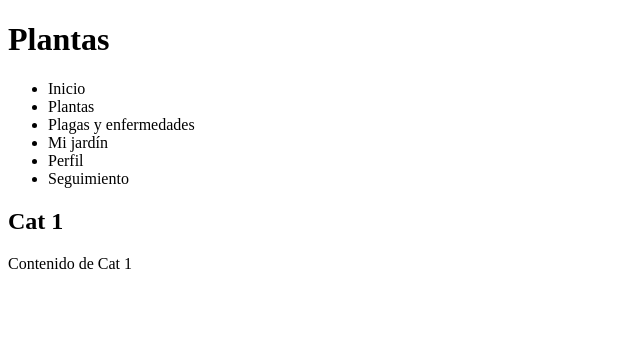
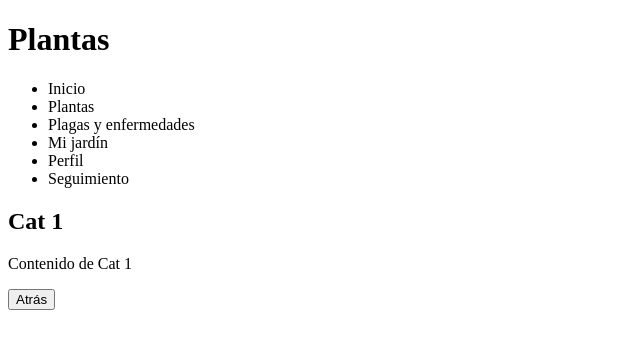
Before and after one commit to Alan-AC/PlantNook, a plain HTML site: page plants.html in a window 1280 px wide. Both pictures are taken after a click on the item "cat1". Shown: the whole page, without its empty margins (0-640 px from the left). Drawn offline with Linux system fonts and the light colour scheme.

Commit message:
Ocultar categorías

```diff
--- a/plants.html
+++ b/plants.html
@@ -31,26 +31,32 @@
     <div id="cat1" class="category" style="display: none;">
         <h2>Cat 1</h2>
         <p>Contenido de Cat 1</p>
+        <button onclick="goBack('cat1')">Atrás</button>
     </div>
     <div id="cat2" class="category" style="display: none;">
         <h2>Cat 2</h2>
         <p>Contenido de Cat 2</p>
+        <button onclick="goBack('cat2')">Atrás</button>
     </div>
     <div id="cat3" class="category" style="display: none;">
         <h2>Cat 3</h2>
         <p>Contenido de Cat 3</p>
+        <button onclick="goBack('cat3')">Atrás</button>
     </div>
     <div id="cat4" class="category" style="display: none;">
         <h2>Cat 4</h2>
         <p>Contenido de Cat 4</p>
+        <button onclick="goBack('cat4')">Atrás</button>
     </div>
     <div id="cat5" class="category" style="display: none;">
         <h2>Cat 5</h2>
         <p>Contenido de Cat 5</p>
+        <button onclick="goBack('cat5')">Atrás</button>
     </div>
     <div id="cat6" class="category" style="display: none;">
         <h2>Cat 6</h2>
         <p>Contenido de Cat 6</p>
+        <button onclick="goBack('cat6')">Atrás</button>
     </div>
 
 </body>
--- a/plants.js
+++ b/plants.js
@@ -1,5 +1,4 @@
 function toggleCategory(categoryId) {
-    // Ocultar todas las categorías
     var categoryDiv = document.querySelector('.categories');
     var categories = document.querySelectorAll('.category');
     categories.forEach(function(category) {
@@ -7,9 +6,16 @@ function toggleCategory(categoryId) {
         categoryDiv.style.display = 'none';
     });
 
-    // Mostrar la categoría seleccionada
     var category = document.getElementById(categoryId);
     if (category) {
         category.style.display = 'block';
     }
 }
+
+function goBack(categoryId) {
+    var categoryDiv = document.querySelector('.categories');
+    var category = document.getElementById(categoryId);
+    categoryDiv.style.display = 'block';
+    category.style.display = 'none';
+
+}
```
